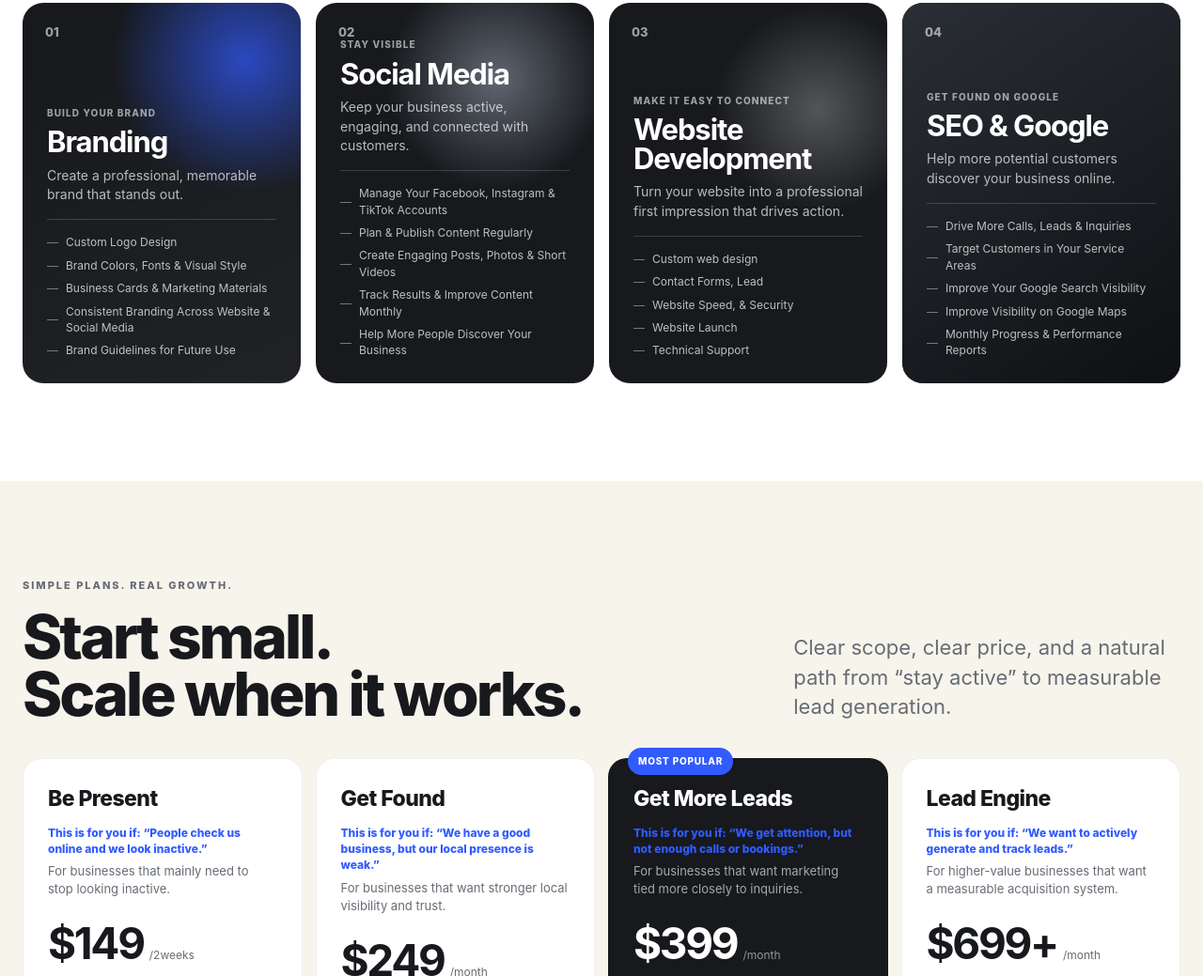
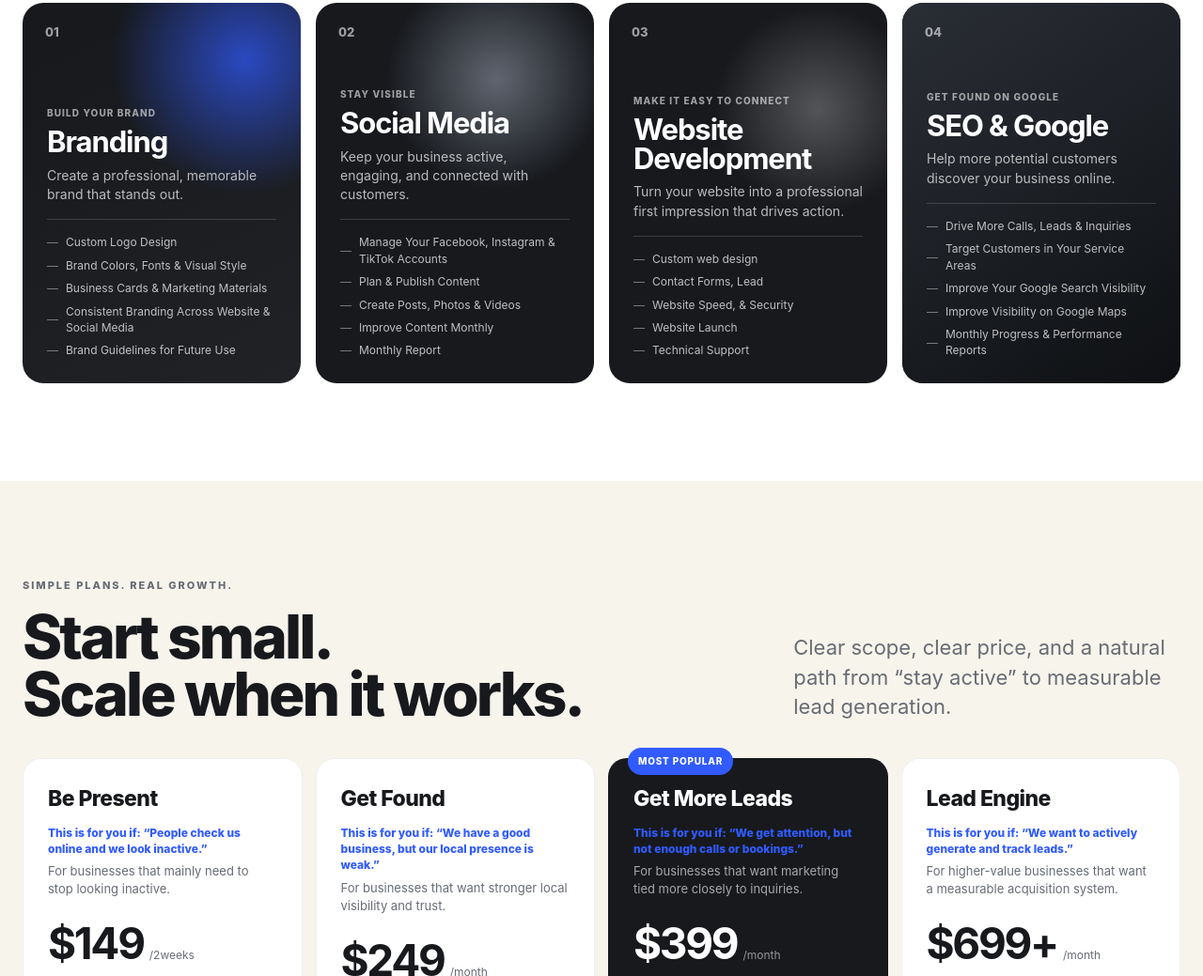
Before and after one commit to tee2thehee/ovayo, a plain HTML site: page index.html in a window 1280 px wide. Shown: the part 1858-2897 px from the top of the page at 94% size. Drawn offline with Linux system fonts and the light colour scheme.

Commit message:
Update index.html

```diff
--- a/index.html
+++ b/index.html
@@ -1288,10 +1288,10 @@
               <p>Keep your business active, engaging, and connected with customers.</p>
               <ul class="service-list">
                 <li>Manage Your Facebook, Instagram & TikTok Accounts</li>
-                <li>Plan & Publish Content Regularly</li>
-                <li>Create Engaging Posts, Photos & Short Videos</li>
-                <li>Track Results & Improve Content Monthly</li>
-                <li>Help More People Discover Your Business</li>
+                <li>Plan & Publish Content</li>
+                <li>Create Posts, Photos & Videos</li>
+                <li>Improve Content Monthly</li>
+                <li>Monthly Report</li>
               </ul>
             </div>
           </article>
```
